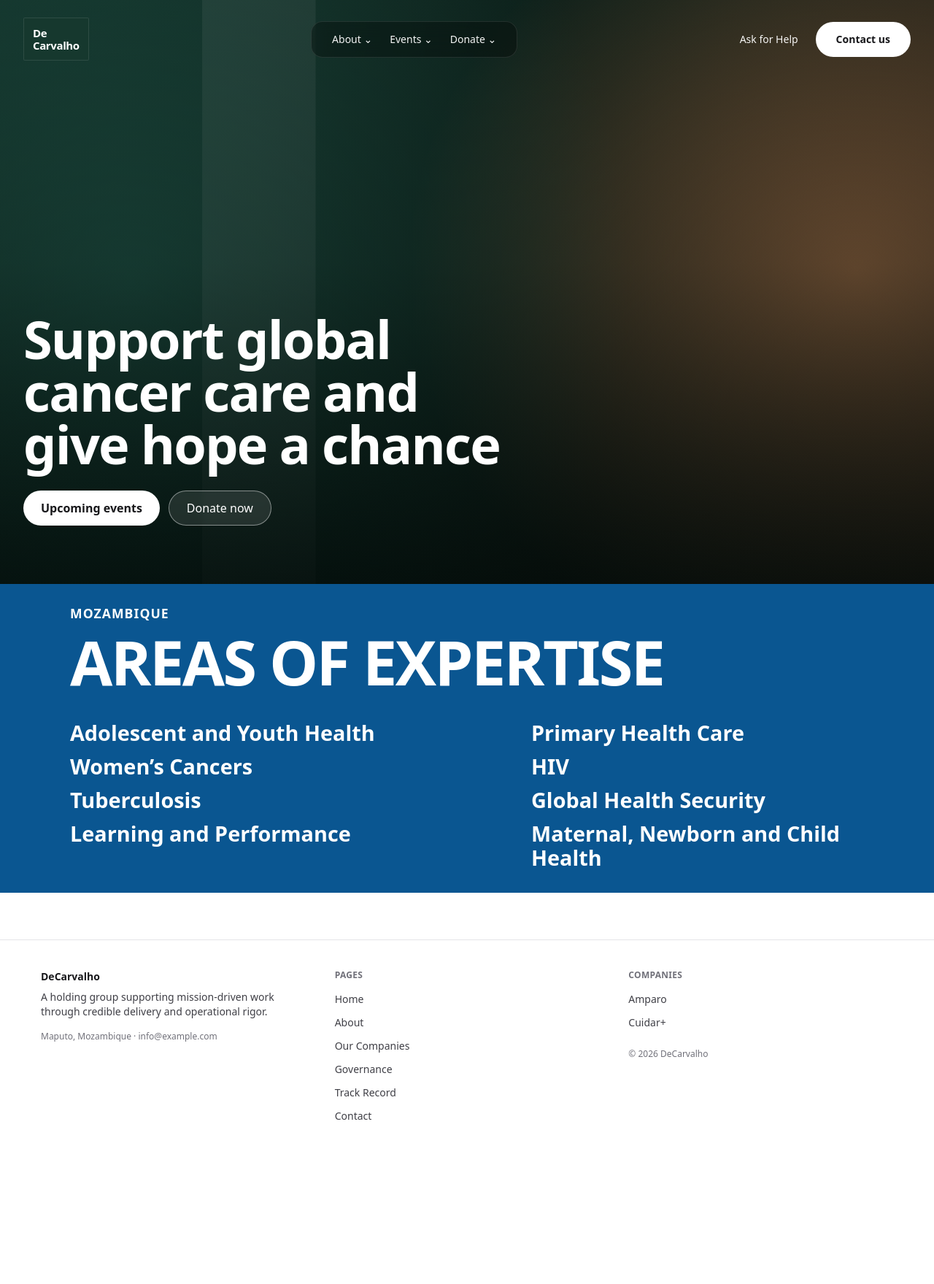
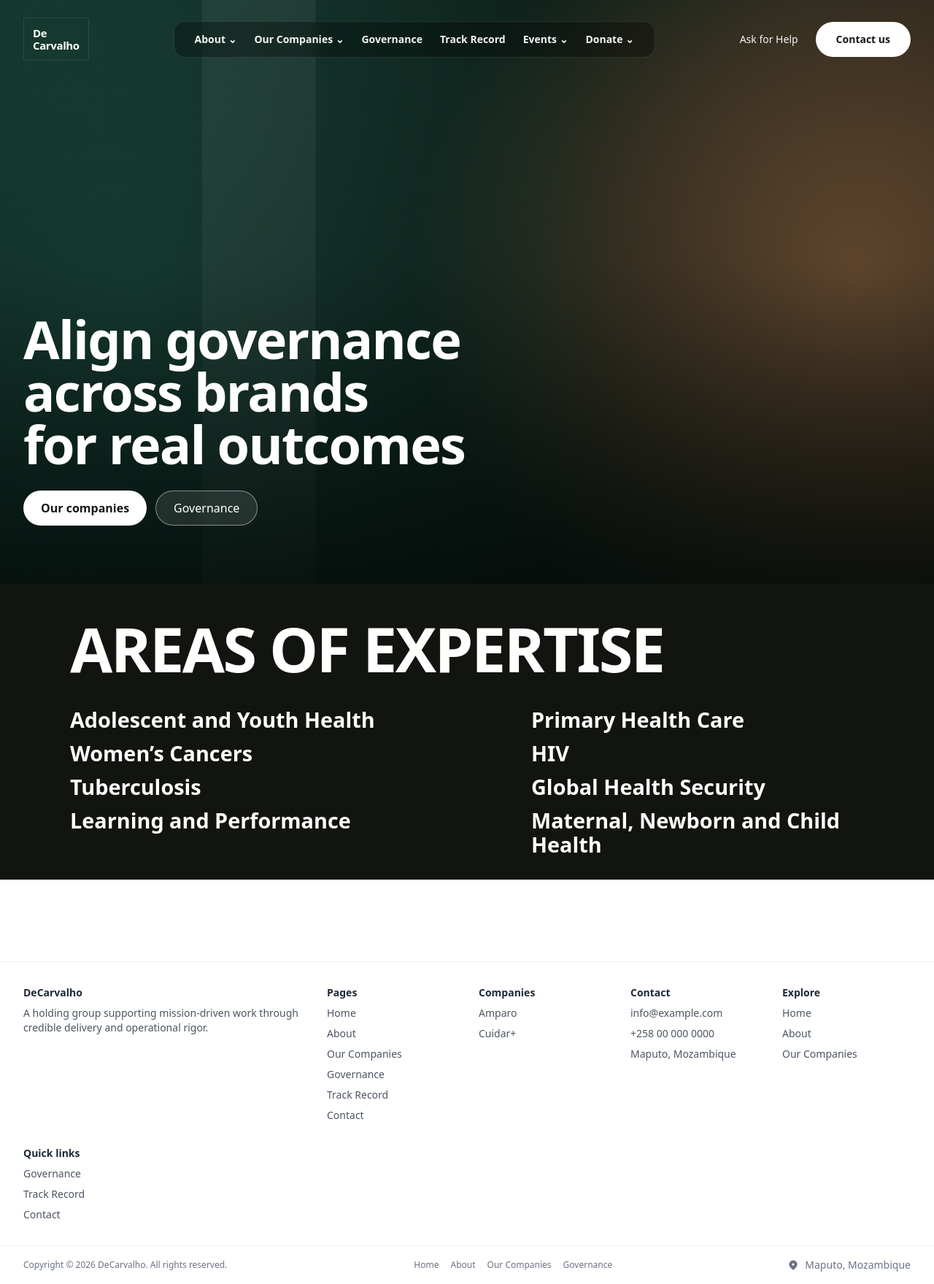
Before and after one commit to opanguana/decarvalho-site, a Next.js app: page / in a window 1280 px wide. Shown: the whole page at 73% size. Before the commit the page ends 1580 px from the top, so only its background shows below. Built offline with nearby package versions, Linux system fonts and the light colour scheme.

Commit message:
chore: WIP snapshot
What changed:
- captured current working tree before additional best-practice hardening updates

Why:
- preserve all in-progress work and ensure changes remain fully reversible

Rollback:
- git revert <this-commit-sha>

```diff
--- a/app/page.tsx
+++ b/app/page.tsx
@@ -24,9 +24,9 @@ export default function HomePage() {
         <section className="relative z-10 mx-auto flex min-h-screen w-full max-w-[1400px] items-end px-4 pb-14 sm:px-8 sm:pb-16 md:pb-20">
           <div className="max-w-4xl">
             <h1 className="text-5xl font-semibold leading-[0.98] tracking-tight text-white sm:text-6xl md:text-7xl">
-              <span className="block">Support global</span>
-              <span className="block">cancer care and</span>
-              <span className="block">give hope a chance</span>
+              <span className="block">Align governance</span>
+              <span className="block">across brands</span>
+              <span className="block">for real outcomes</span>
             </h1>
 
             <div className="mt-7 flex flex-wrap gap-3">
@@ -34,13 +34,13 @@ export default function HomePage() {
                 href="/track-record"
                 className="inline-flex h-12 items-center justify-center rounded-full bg-white px-6 text-base font-semibold text-zinc-900 hover:bg-zinc-100"
               >
-                Upcoming events
+                Our companies
               </Link>
               <Link
                 href="/contact"
                 className="inline-flex h-12 items-center justify-center rounded-full border border-white/45 bg-white/10 px-6 text-base font-medium text-white backdrop-blur-sm hover:bg-white/15"
               >
-                Donate now
+                Governance
               </Link>
             </div>
           </div>
--- a/components/AreasOfExpertiseBand.tsx
+++ b/components/AreasOfExpertiseBand.tsx
@@ -41,9 +41,9 @@ const rightColumnItems = [
 
 export default function AreasOfExpertiseBand() {
   return (
-    <section aria-labelledby="areas-of-expertise-title" className="bg-[#0A5691] text-white">
+    <section aria-labelledby="areas-of-expertise-title" className="bg-[#12140f] text-white">
       <div className="mx-auto w-full max-w-[1800px] px-6 py-8 sm:px-10 sm:py-10 md:px-24 md:py-8">
-        <h3 className={`${styles.label} font-extrabold uppercase text-white`}>MOZAMBIQUE</h3>
+        {/* <h3 className={`${styles.label} font-extrabold uppercase text-white`}>MOZAMBIQUE</h3> */}
         <h2 id="areas-of-expertise-title" className={`${styles.title} mt-4 font-black uppercase text-white`}>
           AREAS OF EXPERTISE
         </h2>
--- a/components/AreasOfExpertiseSection.module.css
+++ b/components/AreasOfExpertiseSection.module.css
@@ -1,5 +1,12 @@
 .waveThemeBlue {
-  --wave-color: #2f68cc;
+  --wave-color: #114a3b;
+}
+
+.heroSurface {
+  background-color: #062c26;
+  background-image:
+    radial-gradient(60% 120% at 88% 50%, rgba(92, 58, 30, 0.32) 0%, rgba(58, 37, 20, 0.2) 38%, rgba(26, 18, 12, 0) 70%),
+    linear-gradient(105deg, #062c26 0%, #0c3f34 44%, #114a3b 70%, #062c26 100%);
 }
 
 .waveStaticTop,
--- a/components/AreasOfExpertiseSection.tsx
+++ b/components/AreasOfExpertiseSection.tsx
@@ -40,13 +40,16 @@ export default function AreasOfExpertiseSection() {
   return (
     <section
       aria-labelledby="areas-of-expertise-title"
-      className={`bg-zinc-50 text-zinc-900 ${styles.waveThemeBlue}`}
+      className={`text-[#F5F7F6] ${styles.waveThemeBlue} ${styles.heroSurface}`}
     >
       <div className={styles.waveStaticTop} aria-hidden="true" />
 
       <div className="mx-auto w-full max-w-[1400px] px-4 py-12 sm:px-8 sm:py-16">
-        <h3 className="text-sm font-semibold uppercase tracking-[0.18em] text-zinc-600">Mozambique</h3>
-        <h2 id="areas-of-expertise-title" className="mt-3 text-3xl font-semibold tracking-tight sm:text-4xl">
+        <h3 className="text-sm font-semibold uppercase tracking-[0.18em] text-[rgba(255,255,255,0.75)]">Mozambique</h3>
+        <h2
+          id="areas-of-expertise-title"
+          className="mt-3 text-3xl font-semibold tracking-tight text-[#F5F7F6] sm:text-4xl"
+        >
           Areas of Expertise
         </h2>
 
@@ -55,7 +58,7 @@ export default function AreasOfExpertiseSection() {
             <li key={item.href}>
               <Link
                 href={item.href}
-                className="inline-flex rounded-md py-1 text-base text-zinc-700 underline-offset-4 transition hover:text-zinc-900 hover:underline focus-visible:underline"
+                className="inline-flex rounded-md py-1 text-base text-[#F5F7F6] underline-offset-4 transition-opacity hover:opacity-85 hover:underline focus-visible:underline focus-visible:ring-2 focus-visible:ring-[rgba(255,255,255,0.25)] focus-visible:ring-offset-2 focus-visible:ring-offset-[#062C26]"
               >
                 {item.label}
               </Link>
--- a/components/Footer.tsx
+++ b/components/Footer.tsx
@@ -6,40 +6,109 @@ export default function Footer() {
   const site = getSite();
 
   return (
-    <footer className="mt-16 border-t border-zinc-200 bg-white">
-      <div className="container mx-auto py-10">
-        <div className="grid gap-10 md:grid-cols-3">
-          <div>
-            <div className="text-sm font-semibold text-zinc-900">{site.orgName}</div>
-            <p className="mt-2 text-sm text-zinc-700">{site.tagline}</p>
-            <p className="mt-4 text-xs text-zinc-500">{site.contact.address} · {site.contact.email}</p>
-          </div>
+    <footer
+      className="mt-16 bg-white/90 pt-12 text-sm text-gray-600 backdrop-blur-xl dark:bg-gray-900/90 dark:text-gray-300"
+      aria-label="Site footer"
+    >
+      <div className="flex justify-center w-full">
+        <div className="mx-auto w-full max-w-7xl border-t border-gray-200/60 px-4 py-8 sm:px-6 lg:px-8 dark:border-white/10">
+          <div className="grid w-full grid-cols-2 gap-8 text-sm text-gray-600 dark:text-gray-300 md:grid-cols-3 lg:grid-cols-6">
+            <div className="col-span-2 space-y-2 text-left lg:col-span-2">
+              <h3 className="font-semibold text-gray-800 dark:text-gray-100">{site.orgName}</h3>
+              <p>{site.tagline}</p>
+            </div>
 
-          <div>
-            <div className="text-xs font-semibold uppercase tracking-wide text-zinc-500">Pages</div>
-            <ul className="mt-3 space-y-2">
+            <ul className="space-y-2 text-left">
+              <li className="font-semibold text-gray-800 dark:text-gray-100">Pages</li>
               {nav.primary.map((item) => (
                 <li key={item.href}>
-                  <Link href={item.href} className="text-sm text-zinc-700 hover:text-zinc-900">
+                  <Link
+                    href={item.href}
+                    className="transition-colors duration-300 hover:text-blue-600 dark:hover:text-blue-400"
+                  >
+                    {item.label}
+                  </Link>
+                </li>
+              ))}
+            </ul>
+
+            <ul className="space-y-2 text-left">
+              <li className="font-semibold text-gray-800 dark:text-gray-100">Companies</li>
+              {nav.companies.map((item) => (
+                <li key={item.href}>
+                  <Link
+                    href={item.href}
+                    className="transition-colors duration-300 hover:text-blue-600 dark:hover:text-blue-400"
+                  >
+                    {item.label}
+                  </Link>
+                </li>
+              ))}
+            </ul>
+
+            <ul className="space-y-2 text-left">
+              <li className="font-semibold text-gray-800 dark:text-gray-100">Contact</li>
+              <li>{site.contact.email}</li>
+              <li>{site.contact.phone}</li>
+              <li>{site.contact.address}</li>
+            </ul>
+
+            <ul className="space-y-2 text-left">
+              <li className="font-semibold text-gray-800 dark:text-gray-100">Explore</li>
+              {nav.primary.slice(0, Math.ceil(nav.primary.length / 2)).map((item) => (
+                <li key={`explore-${item.href}`}>
+                  <Link
+                    href={item.href}
+                    className="transition-colors duration-300 hover:text-blue-600 dark:hover:text-blue-400"
+                  >
+                    {item.label}
+                  </Link>
+                </li>
+              ))}
+            </ul>
+
+            <ul className="space-y-2 text-left">
+              <li className="font-semibold text-gray-800 dark:text-gray-100">Quick links</li>
+              {nav.primary.slice(Math.ceil(nav.primary.length / 2)).map((item) => (
+                <li key={`quick-${item.href}`}>
+                  <Link
+                    href={item.href}
+                    className="transition-colors duration-300 hover:text-blue-600 dark:hover:text-blue-400"
+                  >
                     {item.label}
                   </Link>
                 </li>
               ))}
             </ul>
           </div>
+        </div>
+      </div>
 
-          <div>
-            <div className="text-xs font-semibold uppercase tracking-wide text-zinc-500">Companies</div>
-            <ul className="mt-3 space-y-2">
-              {nav.companies.map((item) => (
-                <li key={item.href}>
-                  <Link href={item.href} className="text-sm text-zinc-700 hover:text-zinc-900">
-                    {item.label}
-                  </Link>
-                </li>
-              ))}
-            </ul>
-            <div className="mt-6 text-xs text-zinc-500">© {new Date().getFullYear()} {site.orgName}</div>
+      <div className="flex justify-center w-full">
+        <div className="mx-auto flex w-full max-w-7xl flex-col items-center justify-between border-t border-gray-200/60 px-4 py-4 text-xs text-gray-500 sm:px-6 lg:px-8 md:flex-row dark:border-white/10 dark:text-gray-400">
+          <p className="w-full text-left md:mr-4 md:w-auto">
+            Copyright © {new Date().getFullYear()} {site.orgName}. All rights reserved.
+          </p>
+          <div className="flex w-full flex-wrap justify-center gap-4 md:w-auto md:justify-center">
+            {nav.primary.slice(0, 4).map((item) => (
+              <Link
+                key={`legal-${item.href}`}
+                href={item.href}
+                className="transition-colors duration-300 hover:text-blue-600 dark:hover:text-blue-400"
+              >
+                {item.label}
+              </Link>
+            ))}
+          </div>
+          <div className="flex items-center space-x-2 text-sm text-gray-500 dark:text-gray-400">
+            <svg className="h-4 w-4" fill="currentColor" viewBox="0 0 20 20" aria-hidden="true">
+              <path
+                fillRule="evenodd"
+                d="M5.05 4.05a7 7 0 119.9 9.9L10 18.9l-4.95-4.95a7 7 0 010-9.9zM10 11a2 2 0 100-4 2 2 0 000 4z"
+                clipRule="evenodd"
+              />
+            </svg>
+            <span>{site.contact.address}</span>
           </div>
         </div>
       </div>
--- a/components/Header.tsx
+++ b/components/Header.tsx
@@ -9,6 +9,121 @@ export default function Header() {
   const site = getSite();
   const pathname = usePathname();
   const isHome = pathname === "/";
+  const primaryByLabel = new Map(nav.primary.map((item) => [item.label, item.href]));
+  const aboutHref = primaryByLabel.get("About") ?? "/about";
+  const governanceHref = primaryByLabel.get("Governance") ?? "/governance";
+  const trackRecordHref = primaryByLabel.get("Track Record") ?? "/track-record";
+  const eventsHref = trackRecordHref;
+  const donateHref = primaryByLabel.get("Contact") ?? "/contact";
+  const askHelpHref = donateHref;
+
+  const desktopNavLinkClass = "px-3 py-1.5 text-sm text-white/95 hover:text-white";
+  const mobileNavLinkClass = "block rounded-lg px-3 py-2 text-sm text-white/95 hover:bg-white/10 hover:text-white";
+
+  const renderDesktopNav = () => (
+    <nav
+      aria-label="Primary"
+      className="pointer-events-auto hidden items-center rounded-2xl border border-white/10 bg-black/30 px-4 py-2 font-semibold backdrop-blur-md md:flex"
+    >
+      <Link href={aboutHref} className={desktopNavLinkClass}>
+        About <span aria-hidden="true">⌄</span>
+      </Link>
+
+      <details className="group relative">
+        <summary
+          className={`${desktopNavLinkClass} cursor-pointer list-none [&::-webkit-details-marker]:hidden`}
+          aria-label="Our Companies menu"
+        >
+          Our Companies <span aria-hidden="true">⌄</span>
+        </summary>
+        <div className="absolute left-0 top-full z-40 mt-2 min-w-44 rounded-xl border border-white/10 bg-black/40 p-1.5 backdrop-blur-md">
+          {nav.companies.map((item) => (
+            <Link key={item.href} href={item.href} className={mobileNavLinkClass}>
+              {item.label}
+            </Link>
+          ))}
+        </div>
+      </details>
+
+      <Link href={governanceHref} className={desktopNavLinkClass}>
+        Governance
+      </Link>
+      <Link href={trackRecordHref} className={desktopNavLinkClass}>
+        Track Record
+      </Link>
+      <Link href={eventsHref} className={desktopNavLinkClass}>
+        Events <span aria-hidden="true">⌄</span>
+      </Link>
+      <Link href={donateHref} className={desktopNavLinkClass}>
+        Donate <span aria-hidden="true">⌄</span>
+      </Link>
+    </nav>
+  );
+
+  const renderDesktopActions = () => (
+    <div className="pointer-events-auto hidden items-center gap-6 md:flex">
+      <Link href={askHelpHref} className="text-sm text-white/95 hover:text-white">
+        Ask for Help
+      </Link>
+      <Link
+        href={donateHref}
+        className="inline-flex h-12 items-center justify-center rounded-full bg-white px-7 text-sm font-semibold text-zinc-900 hover:bg-zinc-100"
+      >
+        Contact us
+      </Link>
+    </div>
+  );
+
+  const renderMobileMenu = () => (
+    <details className="pointer-events-auto relative md:hidden">
+      <summary
+        className="inline-flex h-11 cursor-pointer items-center rounded-full border border-white/25 bg-black/30 px-4 text-sm font-medium text-white backdrop-blur-md [&::-webkit-details-marker]:hidden"
+        aria-label="Open menu"
+      >
+        Menu
+      </summary>
+      <div className="absolute right-0 top-full z-40 mt-2 w-72 rounded-2xl border border-white/10 bg-black/60 p-3 backdrop-blur-md">
+        <Link href={aboutHref} className={mobileNavLinkClass}>
+          About
+        </Link>
+        <details className="mt-1">
+          <summary
+            className={`${mobileNavLinkClass} cursor-pointer list-none [&::-webkit-details-marker]:hidden`}
+            aria-label="Our Companies submenu"
+          >
+            Our Companies <span aria-hidden="true">⌄</span>
+          </summary>
+          <div className="mt-1 ml-2 space-y-1 border-l border-white/10 pl-2">
+            {nav.companies.map((item) => (
+              <Link key={`mobile-${item.href}`} href={item.href} className={mobileNavLinkClass}>
+                {item.label}
+              </Link>
+            ))}
+          </div>
+        </details>
+        <Link href={governanceHref} className={`${mobileNavLinkClass} mt-1`}>
+          Governance
+        </Link>
+        <Link href={trackRecordHref} className={`${mobileNavLinkClass} mt-1`}>
+          Track Record
+        </Link>
+        <Link href={eventsHref} className={`${mobileNavLinkClass} mt-1`}>
+          Events
+        </Link>
+        <Link href={donateHref} className={`${mobileNavLinkClass} mt-1`}>
+          Donate
+        </Link>
+        <div className="mt-2 border-t border-white/10 pt-2">
+          <Link href={askHelpHref} className={mobileNavLinkClass}>
+            Ask for Help
+          </Link>
+          <Link href={donateHref} className={`${mobileNavLinkClass} mt-1 bg-white text-zinc-900 hover:bg-zinc-100`}>
+            Contact us
+          </Link>
+        </div>
+      </div>
+    </details>
+  );
 
   if (isHome) {
     return (
@@ -22,62 +137,28 @@ export default function Header() {
             <span className="block">De</span>
             <span className="block">Carvalho</span>
           </Link>
-
-          <nav
-            aria-label="Primary"
-            className="pointer-events-auto hidden items-center rounded-2xl border border-white/10 bg-black/30 px-4 py-2 backdrop-blur-md md:flex"
-          >
-            <Link href="/about" className="px-3 py-1.5 text-sm text-white/95 hover:text-white">
-              About <span aria-hidden="true">⌄</span>
-            </Link>
-            <Link href="/track-record" className="px-3 py-1.5 text-sm text-white/95 hover:text-white">
-              Events <span aria-hidden="true">⌄</span>
-            </Link>
-            <Link href="/contact" className="px-3 py-1.5 text-sm text-white/95 hover:text-white">
-              Donate <span aria-hidden="true">⌄</span>
-            </Link>
-          </nav>
-
-          <div className="pointer-events-auto hidden items-center gap-6 md:flex">
-            <Link href="/contact" className="text-sm text-white/95 hover:text-white">
-              Ask for Help
-            </Link>
-            <Link
-              href="/contact"
-              className="inline-flex h-12 items-center justify-center rounded-full bg-white px-7 text-sm font-semibold text-zinc-900 hover:bg-zinc-100"
-            >
-              Contact us
-            </Link>
-          </div>
-
-          <button
-            type="button"
-            aria-label="Open menu"
-            className="pointer-events-auto inline-flex h-11 items-center rounded-full border border-white/25 bg-black/30 px-4 text-sm font-medium text-white backdrop-blur-md md:hidden"
-          >
-            Menu
-          </button>
+          {renderDesktopNav()}
+          {renderDesktopActions()}
+          {renderMobileMenu()}
         </div>
       </header>
     );
   }
 
   return (
-    <header className="border-b border-zinc-200 bg-white">
-      <div className="container mx-auto flex items-center justify-between py-4">
-        <Link href="/" className="text-sm font-semibold tracking-tight text-zinc-900">
-          {site.orgName}
+    <header className="relative inset-x-0 top-0 z-30 bg-transparent">
+      <div className="mx-auto flex w-full max-w-[1400px] items-center justify-between px-4 pt-4 sm:px-8 sm:pt-6">
+        <Link
+          href="/"
+          className="pointer-events-auto rounded-sm border border-white/10 bg-[#17392f]/80 px-3 py-3 text-[15px] font-semibold leading-[1.1] tracking-tight text-white backdrop-blur-sm"
+          aria-label={`${site.orgName} home`}
+        >
+          <span className="block">De</span>
+          <span className="block">Carvalho</span>
         </Link>
-
-        <nav className="hidden md:flex items-center gap-6">
-          {nav.primary.map((item) => (
-            <Link key={item.href} href={item.href} className="text-sm text-zinc-700 hover:text-zinc-900">
-              {item.label}
-            </Link>
-          ))}
-        </nav>
-
-        <div className="md:hidden text-xs text-zinc-500">Menu via footer links</div>
+        {renderDesktopNav()}
+        {renderDesktopActions()}
+        {renderMobileMenu()}
       </div>
     </header>
   );
```
Also changed, not shown: next-env.d.ts.
